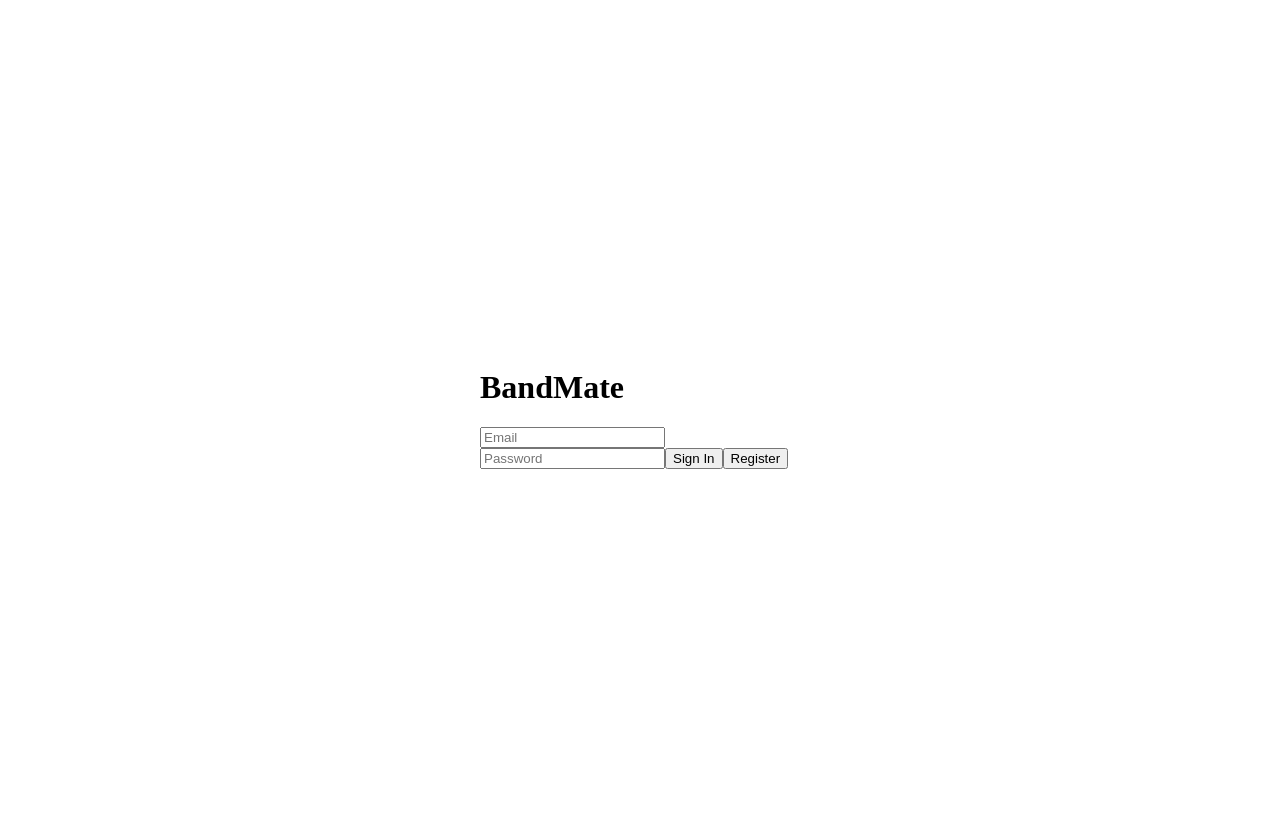
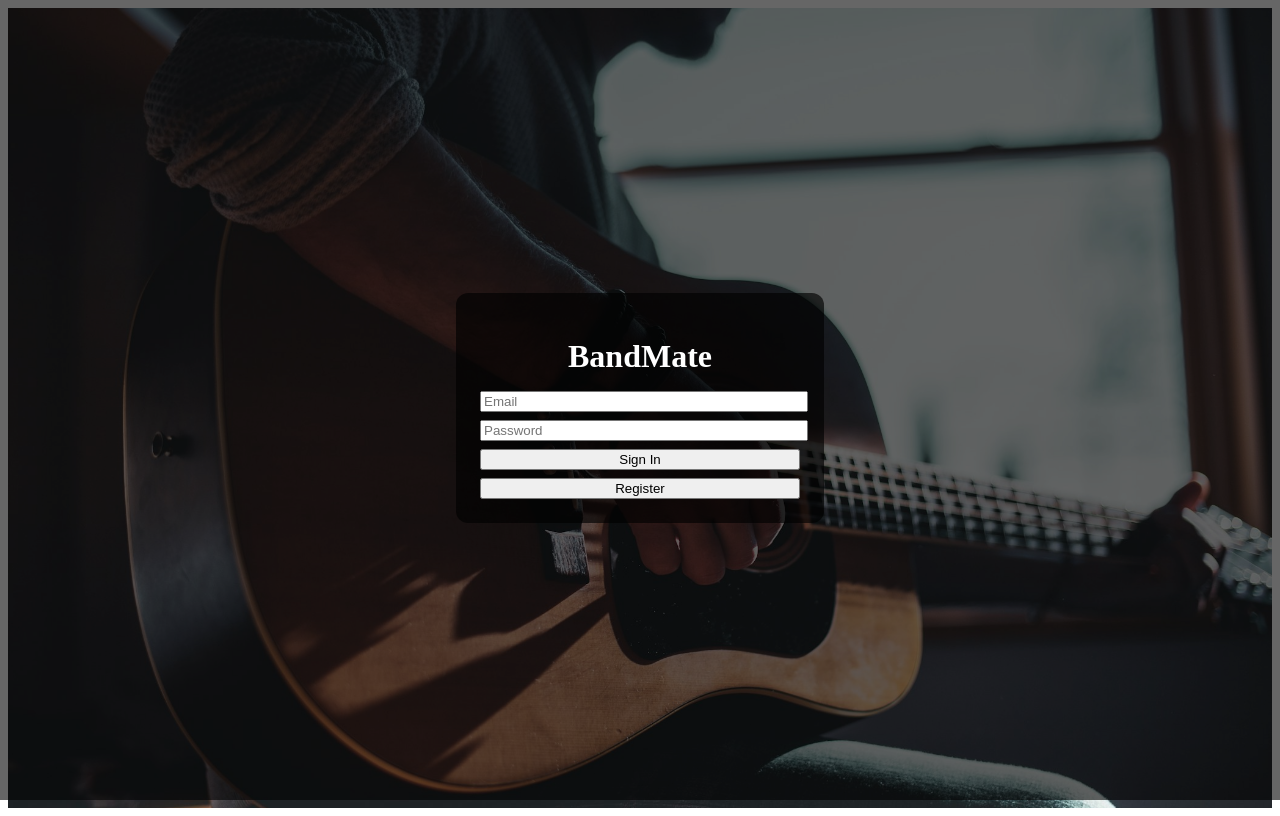
Before and after one commit to mejiasergio2002-max/BandMate, a Next.js app: page / in a window 1280 px wide. Built offline with nearby package versions, Linux system fonts and the light colour scheme; no server answers.

Commit message:
Trigger redeploy for landing UI polish

```diff
--- a/app/page.tsx
+++ b/app/page.tsx
@@ -1,8 +1,11 @@
+// redeploy-ui
+
+
 'use client';
 
 import { useState } from 'react';
+import { useRouter } from 'next/navigation';
 import { supabase } from '@/lib/supabase';
-import { useRouter } from 'next/navigation';
 
 export default function Page() {
   const router = useRouter();
@@ -11,44 +14,63 @@ export default function Page() {
   const [error, setError] = useState('');
 
   const signIn = async () => {
-    setError('');
     const { error } = await supabase.auth.signInWithPassword({
       email,
       password,
     });
-
-    if (error) {
-      setError(error.message);
-      return;
-    }
-
+    if (error) return setError(error.message);
     router.push('/feed');
   };
 
   const register = async () => {
-    setError('');
     const { error } = await supabase.auth.signUp({
       email,
       password,
     });
-
-    if (error) {
-      setError(error.message);
-      return;
-    }
-
+    if (error) return setError(error.message);
     router.push('/feed');
   };
 
   return (
-    <div style={{ minHeight: '100vh', display: 'flex', alignItems: 'center', justifyContent: 'center' }}>
-      <div style={{ width: 320 }}>
-        <h1>BandMate</h1>
+    <div
+      style={{
+        minHeight: '100vh',
+        backgroundImage: "url('/landing.jpg')",
+        backgroundSize: 'cover',
+        backgroundPosition: 'center',
+        display: 'flex',
+        alignItems: 'center',
+        justifyContent: 'center',
+      }}
+    >
+      {/* dark overlay */}
+      <div
+        style={{
+          position: 'absolute',
+          inset: 0,
+          backgroundColor: 'rgba(0,0,0,0.6)',
+        }}
+      />
+
+      {/* auth card */}
+      <div
+        style={{
+          position: 'relative',
+          zIndex: 1,
+          width: 320,
+          padding: 24,
+          background: 'rgba(0,0,0,0.65)',
+          borderRadius: 12,
+          color: 'white',
+        }}
+      >
+        <h1 style={{ textAlign: 'center', marginBottom: 16 }}>BandMate</h1>
 
         <input
           placeholder="Email"
           value={email}
           onChange={(e) => setEmail(e.target.value)}
+          style={{ width: '100%', marginBottom: 8 }}
         />
 
         <input
@@ -56,12 +78,18 @@ export default function Page() {
           placeholder="Password"
           value={password}
           onChange={(e) => setPassword(e.target.value)}
+          style={{ width: '100%', marginBottom: 8 }}
         />
 
-        {error && <p>{error}</p>}
+        {error && <p style={{ color: 'red' }}>{error}</p>}
 
-        <button onClick={signIn}>Sign In</button>
-        <button onClick={register}>Register</button>
+        <button onClick={signIn} style={{ width: '100%', marginBottom: 8 }}>
+          Sign In
+        </button>
+
+        <button onClick={register} style={{ width: '100%' }}>
+          Register
+        </button>
       </div>
     </div>
   );
```
